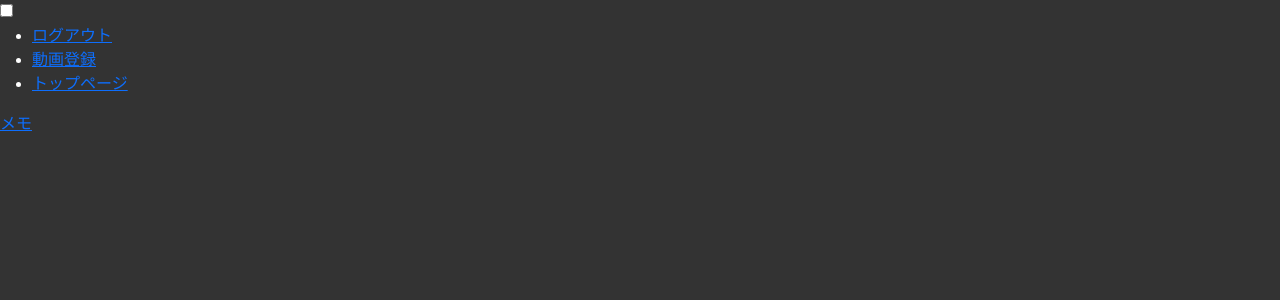
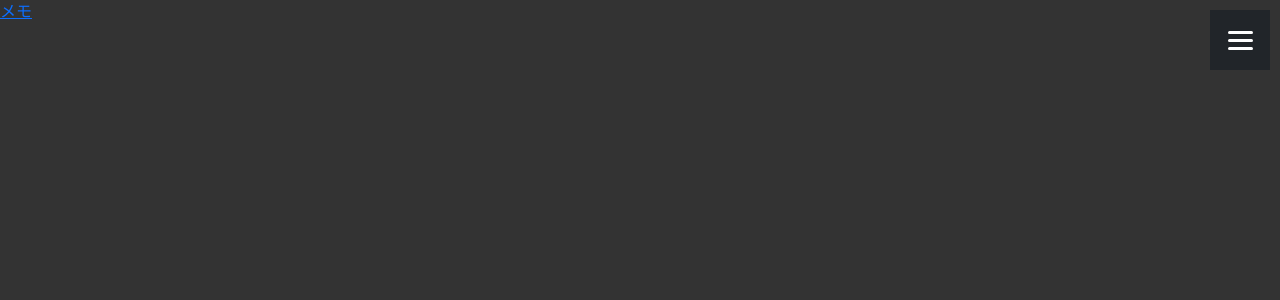
Before and after one commit to akimas627/team-development, a Flask app: template templates/movie.html in a window 1280 px wide. Shown: the top 300 px of the page. Run offline with Flask 2, Linux system fonts and the light colour scheme; the template is opened without the code that fills it, so the values that code supplies are empty; a user stored in the database is signed in.

Commit message:
ハンバーガーメニューを追加しました

```diff
--- a/static/css/memo.css
+++ b/static/css/memo.css
@@ -9,6 +9,96 @@
     width: 100px;
     margin-left: auto;
     border-radius: 100vh;
+}
+
+
+.menu-btn {
+  position: fixed;
+  top: 10px;
+  right: 10px;
+  display: flex;
+  height: 60px;
+  width: 60px;
+  justify-content: center;
+  align-items: center;
+  z-index: 90;
+  background-color: #212529;
+}
+.menu-btn span,
+.menu-btn span:before,
+.menu-btn span:after {
+  content: '';
+  display: block;
+  height: 3px;
+  width: 25px;
+  border-radius: 3px;
+  background-color: #ffffff;
+  position: absolute;
+}
+.menu-btn span:before {
+  bottom: 8px;
+}
+.menu-btn span:after {
+  top: 8px;
+}
+
+#menu-btn-check:checked ~ .menu-btn span {
+  background-color: rgba(255, 255, 255, 0);/*メニューオープン時は真ん中の線を透明にする*/
+}
+#menu-btn-check:checked ~ .menu-btn span::before {
+  bottom: 0;
+  transform: rotate(45deg);
+}
+#menu-btn-check:checked ~ .menu-btn span::after {
+  top: 0;
+  transform: rotate(-45deg);
+}
+
+#menu-btn-check {
+  display: none;
+}
+
+.menu-content {
+  width: 50%;
+  height: 100%;
+  position: fixed;
+  top: 0;
+  left: 100%;/*leftの値を変更してメニューを画面外へ*/
+  z-index: 80;
+  background-color: #212529;
+  transition: all 0.5s;/*アニメーション設定*/
+}
+.menu-content ul {
+  padding: 70px 10px 0;
+}
+.menu-content ul li {
+  border-bottom: solid 1px #ffffff;
+  list-style: none;
+}
+.menu-content ul li a {
+  display: block;
+  width: 100%;
+  font-size: 15px;
+  box-sizing: border-box;
+  color:#ffffff;
+  text-decoration: none;
+  padding: 9px 15px 10px 0;
+  position: relative;
+}
+.menu-content ul li a::before {
+  content: "";
+  width: 7px;
+  height: 7px;
+  border-top: solid 2px #ffffff;
+  border-right: solid 2px #ffffff;
+  transform: rotate(45deg);
+  position: absolute;
+  right: 11px;
+  top: 16px;
+}
+
+#menu-btn-check:checked ~ .menu-content {
+  left: 70%;/*メニューを画面内へ*/
 }
 
 /* 動画の場所や大きさの設定 */
```
